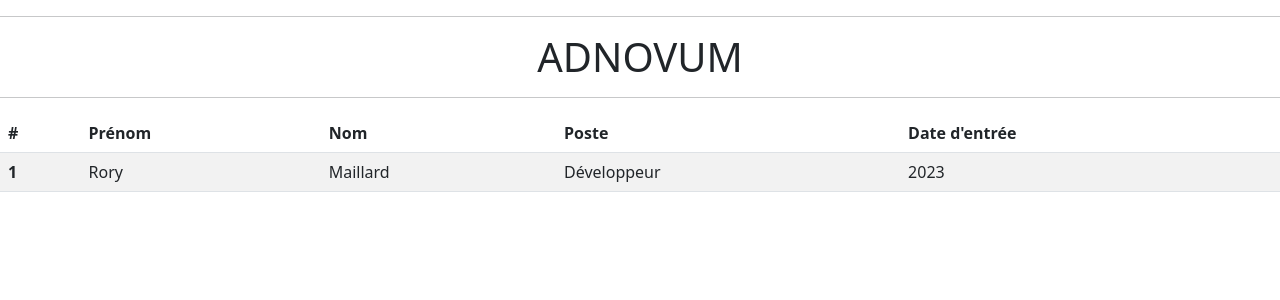
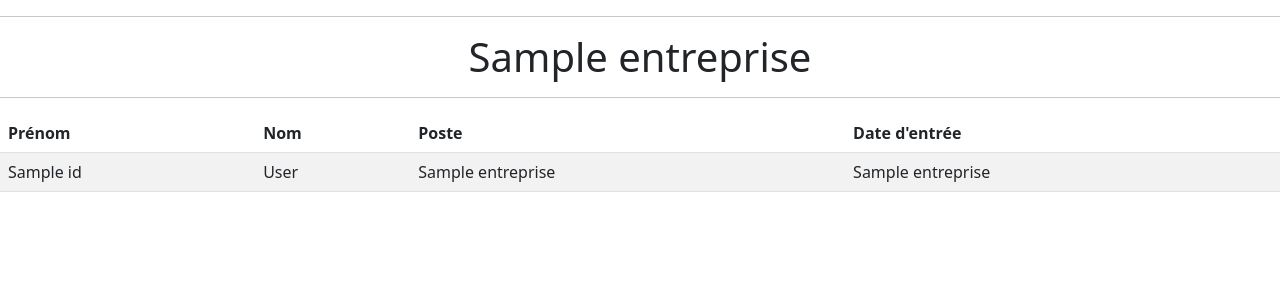
Before and after one commit to nlnTessi07/ue_web_maillard_tessier, a Flask app: template templates/detailsEntreprise.html.jinja2 in a window 1280 px wide. Shown: the top 300 px of the page. Run offline with Flask 2, Linux system fonts and the light colour scheme; the template is opened without the code that fills it: most values are stand-ins (such as "Sample title", 1, 10 or a date in 2020).

Commit message:
DetailsEntreprise

```diff
--- a/app.py
+++ b/app.py
@@ -41,16 +41,21 @@
     organisation = Organisation.query.join(Personne).filter(Personne.id==id).all()
     return organisation
 #OK------------------------------------------------------------------------------
-def getOrganisations(): # [[Organisation, toutes les personnes, nombre gens]]
+def getOrganisations(): # [[Organisation, nombre gens]]
     organisations =  db.session.query(Organisation).all()
     liste_orga = [[] for i in range(len(organisations))]
     for i in range(len(organisations)):
         liste_orga[i].append(organisations[i])
-        liste_orga[i].append(organisations[i].personnes)
         liste_orga[i].append(getNEntreprise(None,None,organisations[i]))
     return liste_orga
 #OK------------------------------------------------------------------------------
-
+def getPersonnesOrganisation(id):
+    entreprise = db.session.query(Organisation).filter(Organisation.id==id).first()
+    travailleurs = entreprise.personnes
+    personnes=[]
+    for personne in travailleurs:
+        personnes.append([personne, personne.annee_position, getPositionById(personne.id)])
+    return [entreprise, personnes]
 def getList(id,name,lastName,promotion,taf1,taf2):
     #id, name, lastName, promotion, taf1, taf2, nomPfe, EtatCivil
     personnes = db.session.query(Personne.id, Personne.name, Personne.lastName, Personne.promotion, Personne.genre,Personne.dateNaissance)
@@ -312,7 +317,10 @@
 def userDetails(isAdmin,id):
     personne=getList(id,None,None,None,None,None)[0]
     return flask.render_template('detailsStudent.jinja2',personne=personne,isADmin=isAdmin)
-
+@app.route('/EntrepriseDetails/<isAdmin>/<id>')
+def entrepriseDetails(isAdmin,id):
+    entreprise = getPersonnesOrganisation(id)
+    return flask.render_template('detailsEntreprise.html.jinja2',entreprise=entreprise,isAdmin=isAdmin)
 @app.route('/StudentAdd')
 def addStudent():
     return flask.render_template('createStudent.jinja2')
--- a/templates/Dashboard.html.jinja2
+++ b/templates/Dashboard.html.jinja2
@@ -225,7 +225,7 @@
                 <tr>
                   <th scope="row">{{ entreprise[0].id }}</th>
                   <td>{{ entreprise[0].name }}</td>
-                  <td>{{ entreprise[2] }}</td>
+                  <td>{{ entreprise[1] }}</td>
                     <td>
                     <button type="submit" class="btn btn-primary" name="detailsEntreprise">Détails</button>
                     <button type="submit" class="btn btn-primary" name="modifEntreprise">Modifier</button>
--- a/templates/detailsEntreprise.html.jinja2
+++ b/templates/detailsEntreprise.html.jinja2
@@ -10,12 +10,11 @@
     </head>
     <body>
         <HR>
-        <h1>ADNOVUM</h1>
+        <h1>{{ entreprise[0].name }}</h1>
         <HR>
         <table class="table table-striped">
           <thead>
             <tr>
-                <th scope="col">#</th>
                 <th scope="col">Prénom</th>
                 <th scope="col">Nom</th>
                 <th scope="col">Poste</th>
@@ -23,13 +22,14 @@
             </tr>
           </thead>
           <tbody>
+          {% for personne in entreprise[1] %}
             <tr>
-                <th scope="row">1</th>
-                <td>Rory</td>
-                <td>Maillard</td>
-                <td>Développeur</td>
-                <td>2023</td>
+                <td>{{ personne[0].name }}</td>
+                <td>{{ personne[0].lastName }}</td>
+                <td>{{ personne[2]}}</td>
+                <td>{{ personne[1] }}</td>
             </tr>
+          {% endfor %}
           </tbody>
         </table>
     </body>
```
